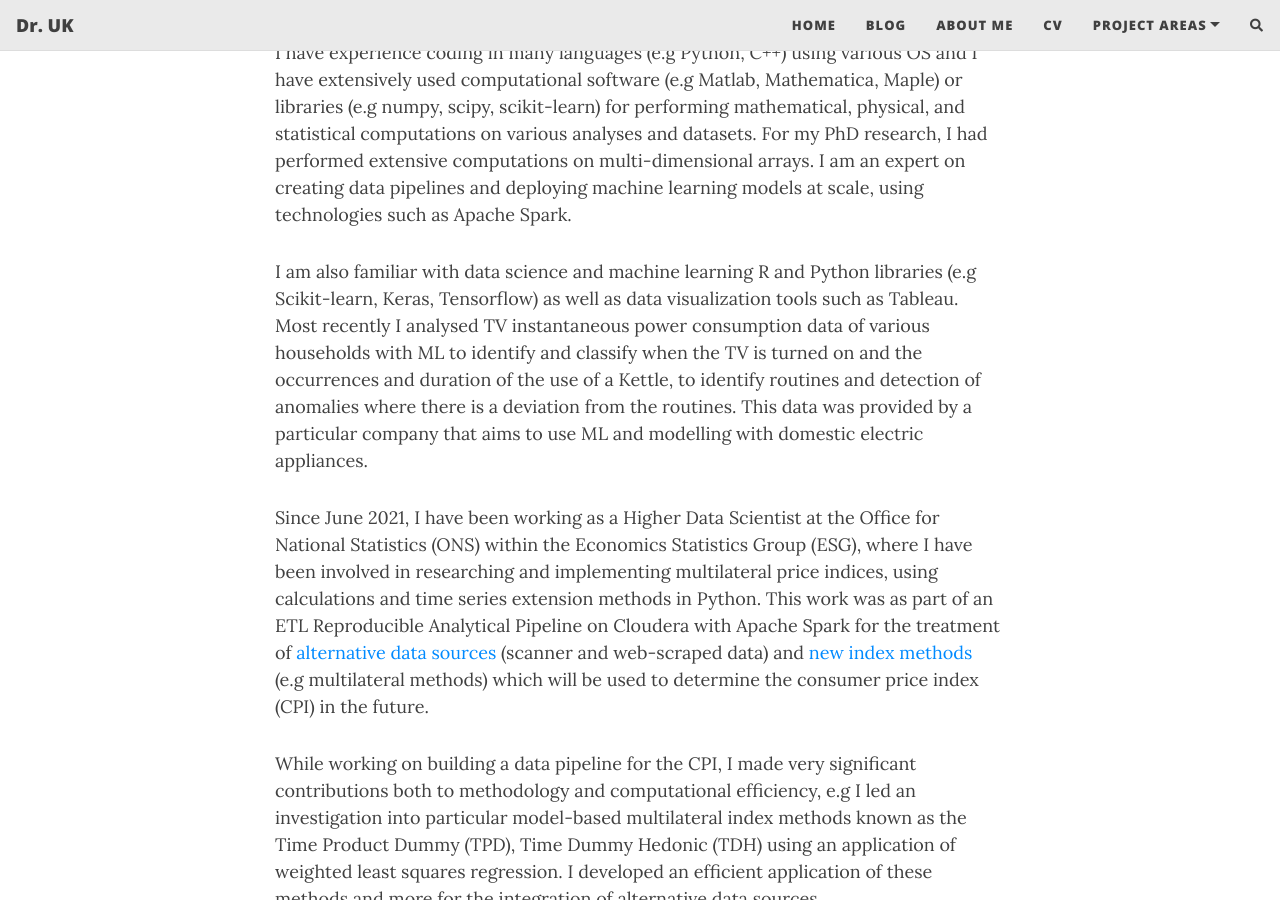
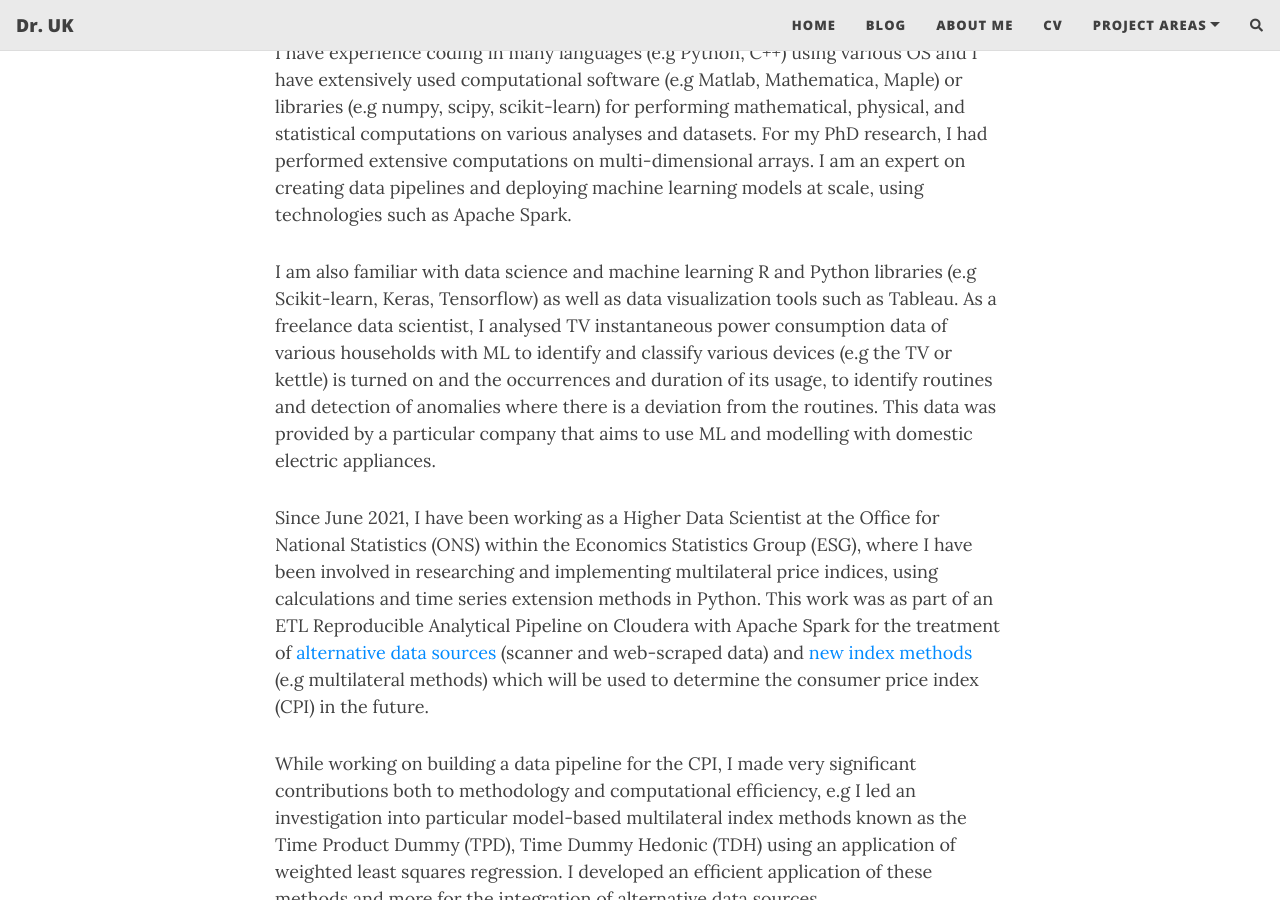
Before and after one commit to drrobotk/drrobotk.github.io, a Jekyll site: the page built from aboutme.md, in a window 1280 px wide and 900 px high, scrolled down 586 px. Built offline with Jekyll 4.4.1, drawn with Linux system fonts in a browser that asks for light colours; nearby versions of some CDN libraries; comment, search, counter and statistics services are not loaded.

Commit message:
Update CV.

```diff
--- a/aboutme.md
+++ b/aboutme.md
@@ -10,7 +10,7 @@ I am a Data Scientist with MSci in Mathematics, with First Class Honours, and a
 
 I have experience coding in many languages (e.g Python, C++) using various OS and I have extensively used computational software (e.g Matlab, Mathematica, Maple) or libraries (e.g numpy, scipy, scikit-learn) for performing mathematical, physical, and statistical computations on various analyses and datasets. For my PhD research, I had performed extensive computations on multi-dimensional arrays. I am an expert on creating data pipelines and deploying machine learning models at scale, using technologies such as Apache Spark.
 
-I am also familiar with data science and machine learning R and Python libraries (e.g Scikit-learn, Keras, Tensorflow) as well as data visualization tools such as Tableau. Most recently I analysed TV instantaneous power consumption data of various households with ML to identify and classify when the TV is turned on and the occurrences and duration of the use of a Kettle, to identify routines and detection of anomalies where there is a deviation from the routines. This data was provided by a particular company that aims to use ML and modelling with domestic electric appliances.
+I am also familiar with data science and machine learning R and Python libraries (e.g Scikit-learn, Keras, Tensorflow) as well as data visualization tools such as Tableau. As a freelance data scientist, I analysed TV instantaneous power consumption data of various households with ML to identify and classify various devices (e.g the TV or kettle) is turned on and the occurrences and duration of its usage, to identify routines and detection of anomalies where there is a deviation from the routines. This data was provided by a particular company that aims to use ML and modelling with domestic electric appliances.
 
 Since June 2021, I have been working as a Higher Data Scientist at the Office for National Statistics (ONS) within the Economics Statistics Group (ESG), where I have been involved in researching and implementing multilateral price indices, using calculations and time series extension methods in Python. This work was as part of an ETL Reproducible Analytical Pipeline on Cloudera with Apache Spark for the treatment of [alternative data sources](https://www.ons.gov.uk/economy/inflationandpriceindices/articles/introducingalternativedataintoconsumerpricestatisticsaggregationandweights/2021-11-09) (scanner and web-scraped data) and [new index methods](https://www.ons.gov.uk/economy/inflationandpriceindices/articles/newindexnumbermethodsinconsumerpricestatistics/2020-09-01) (e.g multilateral methods) which will be used to determine the consumer price index (CPI) in the future.
 
```
